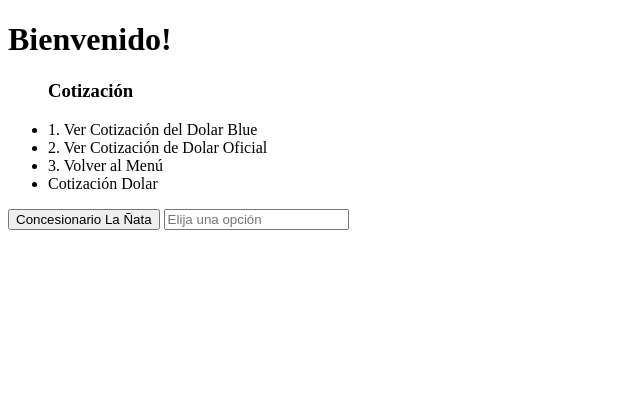
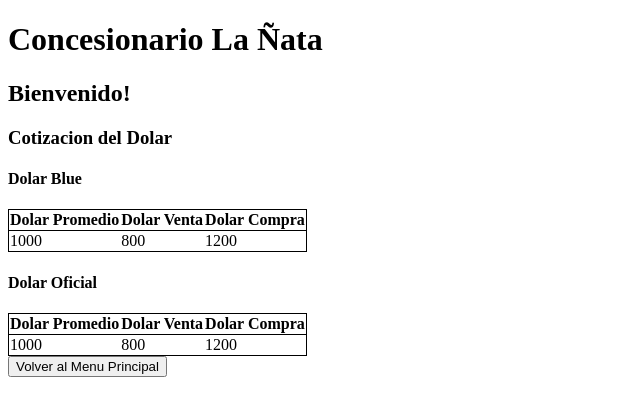
Before and after one commit to AmazingCrab/UNER.TP-FINAL-Flask-Programacion-1, a Flask app: page /cotizacion in a window 1280 px wide. Shown: the top 416 px of the page, without its empty margins (0-640 px from the left). Run offline with Flask 3, Linux system fonts and the light colour scheme.

Commit message:
Secciones Moduladas en archivos

```diff
--- /dev/null
+++ b/cotizacion.py
@@ -0,0 +1,16 @@
+from flask import Flask, render_template, request
+
+dolar_actual = [['1000','800','1200']]
+
+def cotizacion():
+    lista_menu =  [
+    'Cotizacion del Dolar',
+    'Dolar Blue',
+    'Dolar Oficial',
+    'Volver al Menu Principal',
+    'Concesionario La Ñata',#h1
+    'Bienvenido!'] #h2
+
+    headers = ['Dolar Promedio','Dolar Venta','Dolar Compra']
+
+    return render_template('cotizacion.html', **{'lista_menu': lista_menu, 'headers': headers, 'fields1': dolar_actual, 'fields2':dolar_actual})
--- a/main.py
+++ b/main.py
@@ -1,88 +1,51 @@
 from flask import Flask, render_template, request
+from vehiculos import *
+from clientes import *
+from transacciones import *
+from cotizacion import *
+
 
 app = Flask(__name__, template_folder="templates")
 
 
 global opcion_menu_ppal , opcion_menu_vechiculos ,opcion_menu_clientes, opcion_menu_ppal_transaccion
+global sub_op_menu_vehiculo, sub_op_menu_cliente, sub_op_menu_transacciones
 
-global h1, h2
 
-h1 = 'Concesionario La Ñata'
-h2 = 'Bienvenido!'
 
 @app.route('/', methods=['GET', 'POST'])
-def index():
+def index():# menu ppal
     lista_menu = [
     '1. Vehículos',
     '2. Clientes',
     '3. Transacciones',
     '4. Ver Cotización del Dolar',
-    '5. Salir',
     'Menú Principal',
-    'Ir al Menú',h1, h2]
+    'Ir al Menú',#h3
+    'Concesionario La Ñata',#h1
+    'Bienvenido!'] #h2
 
     opcion_menu_ppal = request.form.get('opcion')
 
     return render_template('index.html', **{'lista_menu': lista_menu})
+@app.route('/vehiculos', methods=['GET', 'POST'])
+def vehiculos_ppal():# menu vehiculos
+    return vehiculos()
+@app.route('/clientes', methods=['GET', 'POST'])
+def clientes_ppal():# menu clientes
+   return clientes()
+@app.route('/transacciones', methods=['GET', 'POST'])
+def transacciones_ppal():# menu transacciones
+    return transacciones()
+@app.route('/cotizacion', methods=['GET', 'POST'])
+def cotizacion_ppal():# menu cotizacion
+    return cotizacion()
+#Terminan Menus Principales#
 
-@app.route('/vehiculos', methods=['GET', 'POST'])
-def vehiculos():
-    lista_menu = ['1. Crear Vehículos',
-    '2. Editar Vehículos',
-    '3. Eliminar Vehículo',
-    '4. Listar Vehículo',
-    '5. Buscar Vehículo',
-    '6. Volver al Menú Principal',
-    'Menu Vehiculos',
-    'Ir al Menú',h1, h2]
 
-    opcion_menu_vehiculos = request.form.get('opcion')
 
-    return render_template('vehiculos.html', **{'lista_menu': lista_menu})
 
-@app.route('/clientes', methods=['GET', 'POST'])
-def clientes():
-    lista_menu = [
-    '1. Crear Cliente',
-    '2. Editar Cliente',
-    '3. Eliminar Cliente',
-    '4. Listar Clientes',
-    '5. Buscar Clientes',
-    '6. Volver al Menu Principal',
-    'Menu Clientes',
-    'Ir al Menú',h1, h2]
 
-    opcion_menu_clientes = request.form.get('opcion')
-
-    return render_template('clientes.html', **{'lista_menu': lista_menu})
-
-@app.route('/transacciones', methods=['GET', 'POST'])
-def transacciones():
-    lista_menu = [
-    '1. Crear Transacción',
-    '2. Listar Transacciones',
-    '3. Buscar Transacción',
-    '4. Volver al Menú Principal',
-    'Menu Transacciones',
-    'Ir al Menú',h1, h2]
-
-    opcion_menu_transacciones = request.form.get('opcion')
-
-    return render_template('transacciones.html', **{'lista_menu': lista_menu})
-
-@app.route('/cotizacion', methods=['GET', 'POST'])
-def cotizacion():
-    lista_menu =  [
-    '1. Ver Cotización del Dolar Blue',
-    '2. Ver Cotización de Dolar Oficial',
-    '3. Volver al Menú',
-    'Cotización Dolar',
-    'Cotización',h1, h2]
-
-    opcion_menu_transacciones = request.form.get('opcion')
-
-    return render_template('transacciones.html', **{'lista_menu': lista_menu})
-#Terminan Menus Principales#
 
 
 
--- a/templates/cotizacion.html
+++ b/templates/cotizacion.html
@@ -2,20 +2,57 @@
 <html>
 <body>
 <header>
-    <h1>{{lista_menu[5]}}</h1>
-    <h2>{{lista_menu[6]}}</h2>
+    <h1>{{lista_menu[4]}}</h1>
+    <h2>{{lista_menu[5]}}</h2>
 </header>
 <main>
+    <h3>{{lista_menu[0]}}</h3>
 
-    <ul><h3>{{lista_menu[3]}}</h3>
-        <li>{{lista_menu[0]}}</li>
-        <li>{{lista_menu[1]}}</li>
-        <li>{{lista_menu[2]}}</li>
-    </ul>
+    <h4>{{lista_menu[1]}}</h4>
+    <!--Blue-->
+    <table style="border: 1px solid black;border-collapse: collapse;">
+        <thead>
+            <tr>
+                {% for header in headers %}
+                    <th>{{ header }}</th>
+                {% endfor %}
+            </tr>
+        </thead>
+        <tbody style="border: 1px solid black;border-collapse: collapse;" >
+            {% for field in fields1 %}
+                <tr>
+                    {% for value in field %}
+                        <td>{{ value }}</td>
+                    {% endfor %}
+                </tr>
+            {% endfor %}
+        </tbody>
+    </table>
+    <h4>{{lista_menu[2]}}</h4>
+    <!--oficial-->
+    <table style="border: 1px solid black;border-collapse: collapse;">
+        <thead>
+            <tr>
+                {% for header in headers %}
+                    <th>{{ header }}</th>
+                {% endfor %}
+            </tr>
+        </thead>
+        <tbody style="border: 1px solid black;border-collapse: collapse;">
+            {% for field in fields2 %}
+                <tr>
+                    {% for value in field %}
+                        <td>{{ value }}</td>
+                    {% endfor %}
+                </tr>
+            {% endfor %}
+        </tbody>
+    </table>
 
-    <form method="post" action="request">
-        <button type="submit">{{lista_menu[4]}}</button>
-        <input name ="opcion" type="text" value="" placeholder="Elija una opción">
+
+
+    <form action="http://127.0.0.1:5000" method="post" action="request">
+        <button type="submit">{{lista_menu[3]}}</button>
     </form>
 
 </main>
--- a/templates/transacciones.html
+++ b/templates/transacciones.html
@@ -6,20 +6,21 @@
     <h2>{{lista_menu[7]}}</h2>
 </header>
 <main>
-
-    <ul><h3>{{lista_menu[4]}}</h3>
-        <li>{{lista_menu[0]}}</li>
-        <li>{{lista_menu[1]}}</li>
-        <li>{{lista_menu[2]}}</li>
-        <li>{{lista_menu[3]}}</li>
-    </ul>
-
-    <form method="post" action="request">
-        <button type="submit">{{lista_menu[5]}}</button>
-        <input name ="opcion" type="text" value="" placeholder="Elija una opción">
-    </form>
-
+    <h3>{{lista_menu[4]}}</h3>
+    <nav>
+        <form action="http://127.0.0.1:5000/x" method="post" action="request">
+            <button type="submit">{{lista_menu[0]}}</button>
+        </form>
+        <form action="http://127.0.0.1:5000/x" method="post" action="request">
+            <button type="submit">{{lista_menu[1]}}</button>
+        </form>
+        <form action="http://127.0.0.1:5000/x" method="post" action="request">
+            <button type="submit">{{lista_menu[2]}}</button>
+        </form>
+        <form action="http://127.0.0.1:5000"method="post" action="request">
+            <button type="submit">{{lista_menu[3]}}</button>
+        </form>
+    </nav>
 </main>
-
 </body>
 </html>
```
Also changed, not shown: clientes.py (added, +19 -0 lines), dolarapi.py (added, +19 -0 lines), templates/clientes.html (+21 -12 lines), templates/index.html (+16 -16 lines), templates/vehiculos.html (+21 -15 lines), transacciones.py (added, +17 -0 lines), vehiculos.py (added, +18 -0 lines).
